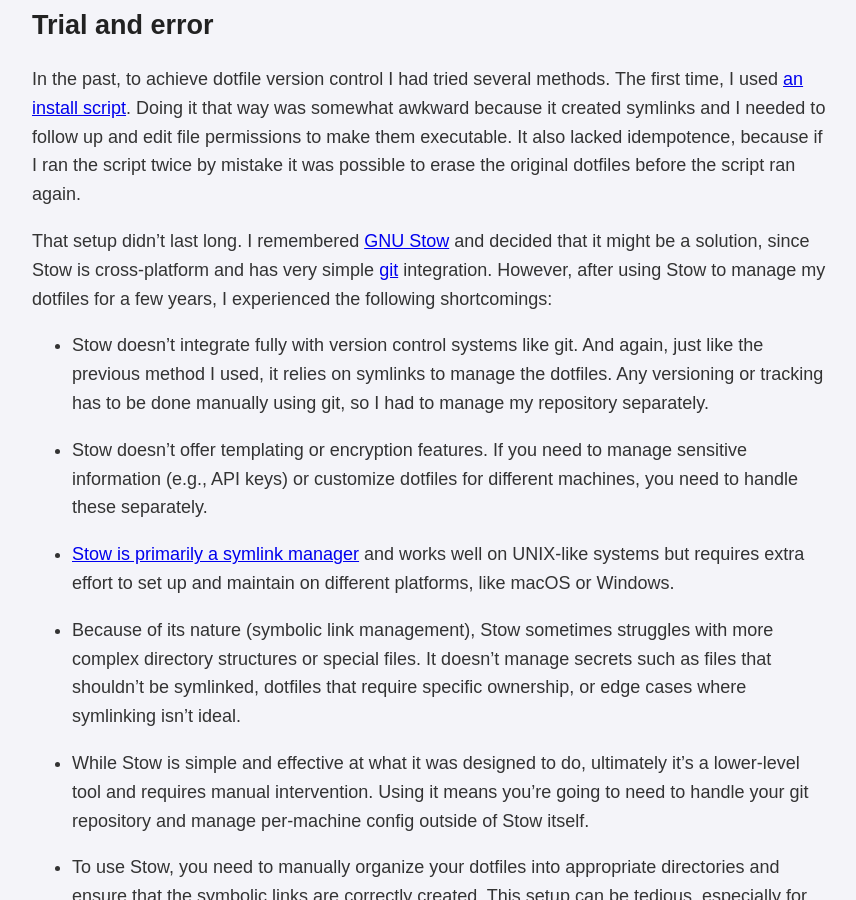
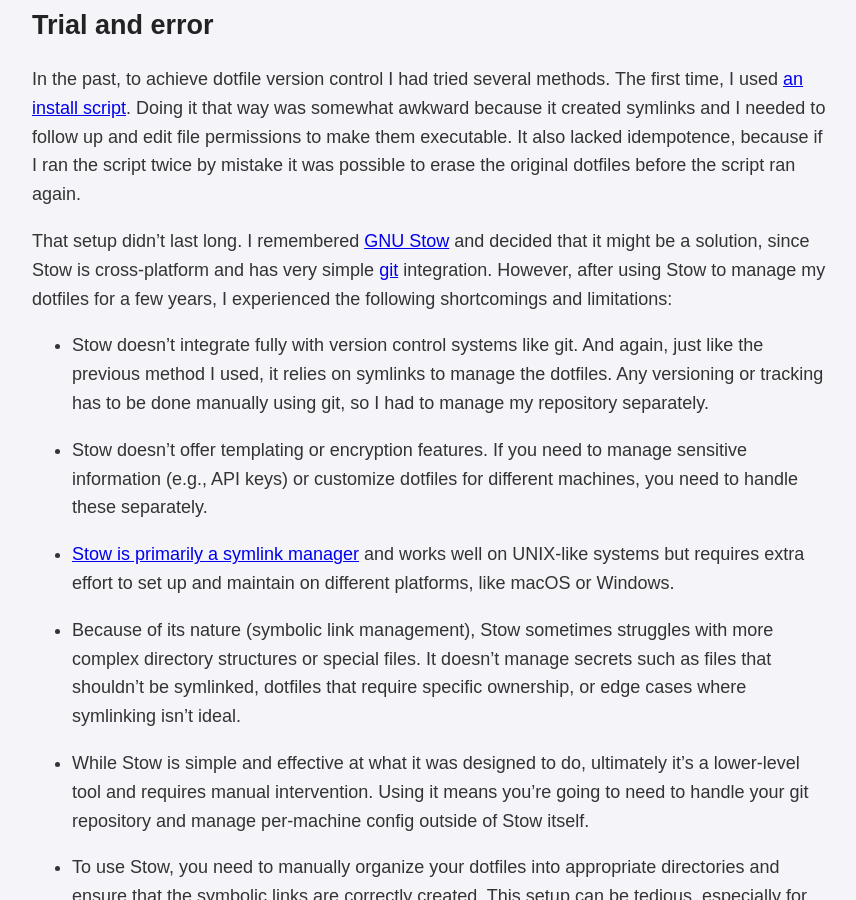
Before and after one commit to stoddart/stoddart.github.io, a Jekyll site: the page built from _posts/2024-09-08-managing-dotfiles-with-chezmoi.md, in a window 1280 px wide and 900 px high, scrolled down 1619 px. Shown: the whole window, without its empty margins (208-1064 px from the left). Built offline with Jekyll 4.4.1, drawn with Linux system fonts in a browser that asks for light colours.

```diff
--- a/_posts/2024-09-08-managing-dotfiles-with-chezmoi.md
+++ b/_posts/2024-09-08-managing-dotfiles-with-chezmoi.md
@@ -33,7 +33,7 @@ It turns out that chezmoi is [an amazing piece of work by a group of developers]
 
 In the past, to achieve dotfile version control I had tried several methods. The first time, I used [an install script](https://blog.smalleycreative.com/using-git-and-github-to-manage-your-dotfiles/). Doing it that way was somewhat awkward because it created symlinks and I needed to follow up and edit file permissions to make them executable. It also lacked idempotence, because if I ran the script twice by mistake it was possible to erase the original dotfiles before the script ran again.
 
-That setup didn't last long. I remembered [GNU Stow](https://www.gnu.org/software/stow/) and decided that it might be a solution, since Stow is cross-platform and has very simple [git](https://git-scm.com/) integration. However, after using Stow to manage my dotfiles for a few years, I experienced the following shortcomings:
+That setup didn't last long. I remembered [GNU Stow](https://www.gnu.org/software/stow/) and decided that it might be a solution, since Stow is cross-platform and has very simple [git](https://git-scm.com/) integration. However, after using Stow to manage my dotfiles for a few years, I experienced the following shortcomings and limitations:
 
 - Stow doesn't integrate fully with version control systems like git. And again, just like the previous method I used, it relies on symlinks to manage the dotfiles. Any versioning or tracking has to be done manually using git, so I had to manage my repository separately.
 
```
Also changed, not shown: assets/images/officespace1.jpg (deleted).
